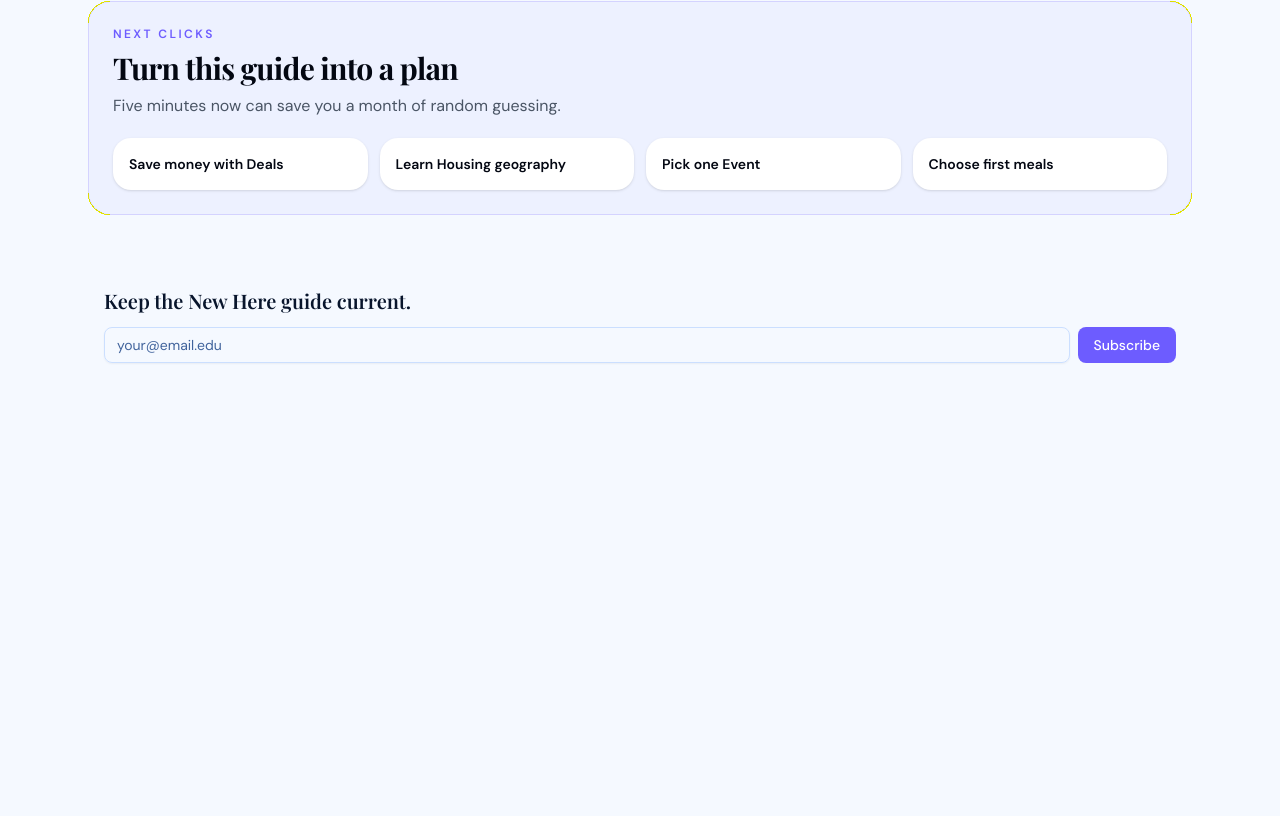
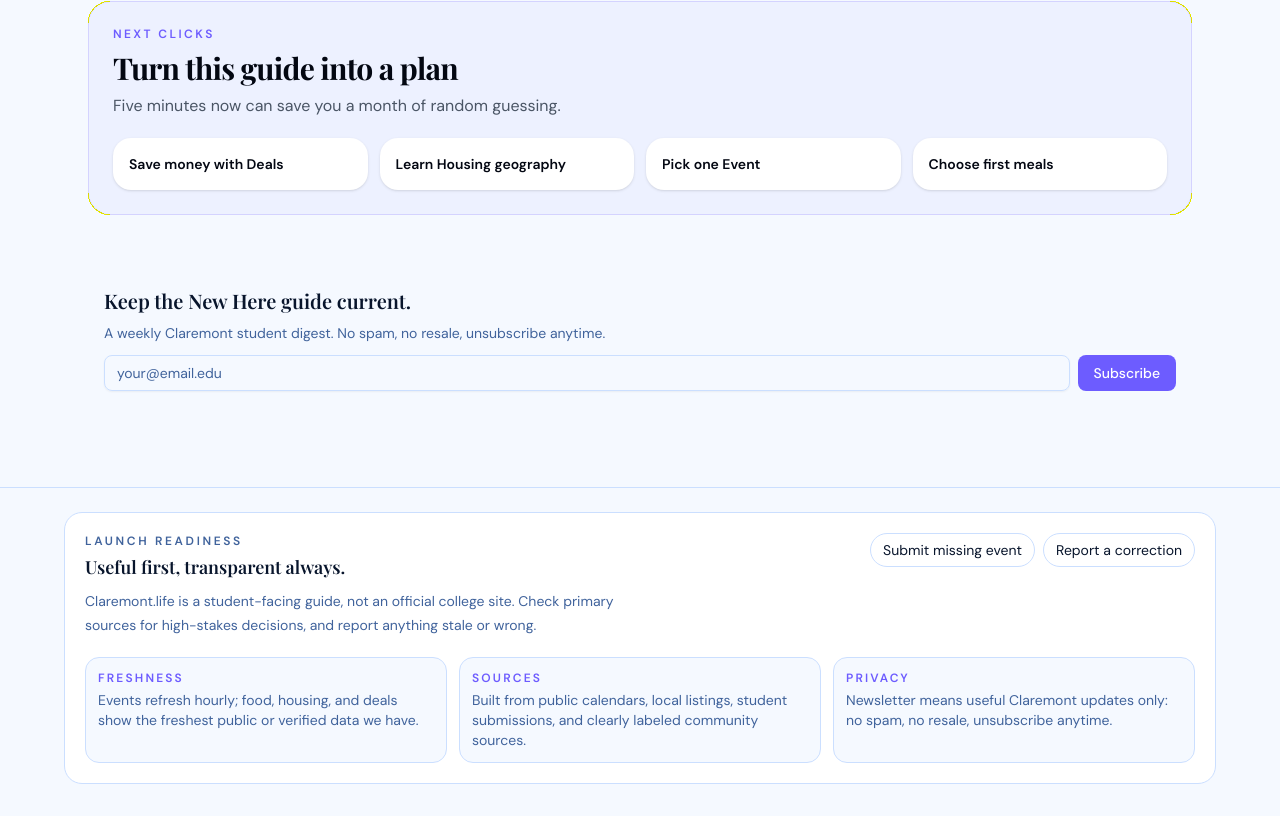
Before and after one commit to vencatron/claremont.life, a Next.js app: page /new in a window 1280 px wide. Shown: the part 3558-4374 px from the top of the page. Before the commit the page ends 4017 px from the top, so only its background shows below. Built offline with nearby package versions, Linux system fonts and the light colour scheme; a web font is replaced by a local one.

Commit message:
feat: add launch readiness trust polish

```diff
--- a/src/app/events/page.tsx
+++ b/src/app/events/page.tsx
@@ -19,6 +19,14 @@ export default async function EventsPage() {
           </Button>
         </div>
       </div>
+      <div className="px-4 pb-3 md:px-6">
+        <div className="rounded-2xl border border-blue-100 bg-blue-50 px-4 py-3 text-sm text-blue-950">
+          <p className="font-semibold">Freshness: public 7C calendars refresh hourly.</p>
+          <p className="mt-1 text-blue-900/80">
+            We hide stale events automatically. Missing or wrong source data? Submit an event or report a correction so the guide stays useful.
+          </p>
+        </div>
+      </div>
       <EventsFeed events={events} />
     </div>
   )
--- a/src/app/layout.tsx
+++ b/src/app/layout.tsx
@@ -2,6 +2,7 @@ import type { Metadata } from 'next'
 import { Playfair_Display, DM_Sans, Bebas_Neue } from 'next/font/google'
 import { BottomNav } from '@/components/BottomNav'
 import { DesktopNav } from '@/components/DesktopNav'
+import { LaunchTrustFooter } from '@/components/LaunchTrustFooter'
 import { LayoutWrapper } from '@/components/LayoutWrapper'
 import './globals.css'
 
@@ -20,6 +21,7 @@ export default function RootLayout({ children }: { children: React.ReactNode })
       <body className="bg-black md:bg-background text-foreground font-[family-name:var(--font-dm-sans)] antialiased">
         <DesktopNav />
         <LayoutWrapper>{children}</LayoutWrapper>
+        <LaunchTrustFooter />
         <BottomNav />
       </body>
     </html>
--- a/src/components/EventCard.tsx
+++ b/src/components/EventCard.tsx
@@ -28,6 +28,17 @@ function safeEventUrl(url: string | null | undefined): string | null {
   }
 }
 
+function formatSource(source: string | null | undefined): string {
+  if (!source) return 'Unknown source'
+  return source
+    .replace(/[_-]+/g, ' ')
+    .replace(/\b\w/g, (letter) => letter.toUpperCase())
+}
+
+function sourceDetail(source: string | null | undefined): string {
+  return source ? ` (${source})` : ''
+}
+
 export function EventCard({ event }: EventCardProps) {
   const metadata = inferStudentEventMetadata(event)
   const colorClass = COLLEGE_COLORS[metadata.campus] || COLLEGE_COLORS['All']
@@ -43,6 +54,8 @@ export function EventCard({ event }: EventCardProps) {
     }).format(eventDate)
     : 'Time TBD'
   const safeUrl = safeEventUrl(event.url)
+  const sourceLabel = formatSource(event.source)
+  const sourceId = sourceDetail(event.source)
 
   const content = (
     <Card className="p-4 shadow-sm rounded-xl hover:shadow-md transition-shadow h-full">
@@ -77,6 +90,9 @@ export function EventCard({ event }: EventCardProps) {
               {event.description}
             </p>
           )}
+          <p className="mt-3 border-t border-gray-100 pt-2 text-xs text-gray-500">
+            Source: {sourceLabel}{sourceId}. Public calendar or submitted listing; not independently verified by claremont.life.
+          </p>
         </div>
       </div>
     </Card>
--- /dev/null
+++ b/src/components/LaunchTrustFooter.tsx
@@ -0,0 +1,69 @@
+'use client'
+
+import Link from 'next/link'
+import { usePathname } from 'next/navigation'
+
+const TRUST_ITEMS = [
+  {
+    label: 'Freshness',
+    copy: 'Events refresh hourly; food, housing, and deals show the freshest public or verified data we have.',
+  },
+  {
+    label: 'Sources',
+    copy: 'Built from public calendars, local listings, student submissions, and clearly labeled community sources.',
+  },
+  {
+    label: 'Privacy',
+    copy: 'Newsletter means useful Claremont updates only: no spam, no resale, unsubscribe anytime.',
+  },
+]
+
+export function LaunchTrustFooter() {
+  const pathname = usePathname()
+
+  if (pathname === '/explore') return null
+
+  return (
+    <footer className="relative z-20 border-t border-white/10 bg-black px-4 pb-24 pt-6 text-white md:border-border md:bg-background md:px-6 md:pb-8 md:text-foreground">
+      <div className="mx-auto max-w-6xl rounded-2xl border border-white/10 bg-white/[0.04] p-4 md:border-border md:bg-card md:p-5">
+        <div className="flex flex-col gap-4 md:flex-row md:items-start md:justify-between">
+          <div className="max-w-xl">
+            <p className="text-xs font-semibold uppercase tracking-[0.22em] text-white/50 md:text-muted-foreground">
+              Launch readiness
+            </p>
+            <h2 className="mt-1 text-lg font-semibold" style={{ fontFamily: 'var(--font-playfair)' }}>
+              Useful first, transparent always.
+            </h2>
+            <p className="mt-2 text-sm leading-6 text-white/65 md:text-muted-foreground">
+              Claremont.life is a student-facing guide, not an official college site. Check primary sources for high-stakes decisions, and report anything stale or wrong.
+            </p>
+          </div>
+
+          <div className="flex flex-wrap gap-2 text-sm">
+            <Link
+              href="/events/submit"
+              className="rounded-full border border-white/15 px-3 py-1.5 text-white/85 transition-colors hover:bg-white/10 md:border-border md:text-foreground md:hover:bg-accent"
+            >
+              Submit missing event
+            </Link>
+            <a
+              href="mailto:corrections@claremont.life?subject=Correction%20for%20claremont.life"
+              className="rounded-full border border-white/15 px-3 py-1.5 text-white/85 transition-colors hover:bg-white/10 md:border-border md:text-foreground md:hover:bg-accent"
+            >
+              Report a correction
+            </a>
+          </div>
+        </div>
+
+        <div className="mt-5 grid gap-3 md:grid-cols-3">
+          {TRUST_ITEMS.map((item) => (
+            <div key={item.label} className="rounded-xl border border-white/10 bg-black/20 p-3 md:border-border md:bg-background">
+              <p className="text-xs font-semibold uppercase tracking-[0.18em] text-primary">{item.label}</p>
+              <p className="mt-1 text-sm leading-5 text-white/70 md:text-muted-foreground">{item.copy}</p>
+            </div>
+          ))}
+        </div>
+      </div>
+    </footer>
+  )
+}
--- a/src/components/NewsletterSignup.tsx
+++ b/src/components/NewsletterSignup.tsx
@@ -33,7 +33,10 @@ export function NewsletterSignup({ heading = 'Weekly. Free. Worth it.' }: Newsle
 
   return (
     <div className="py-8 px-4">
-      <h2 className="text-xl font-semibold mb-3" style={{ fontFamily: 'var(--font-playfair)' }}>{heading}</h2>
+      <h2 className="text-xl font-semibold mb-2" style={{ fontFamily: 'var(--font-playfair)' }}>{heading}</h2>
+      <p className="mb-3 text-sm text-muted-foreground">
+        A weekly Claremont student digest. No spam, no resale, unsubscribe anytime.
+      </p>
       <form onSubmit={handleSubmit} className="flex gap-2">
         <Input type="email" placeholder="your@email.edu" value={email} onChange={(e) => setEmail(e.target.value)} required className="flex-1" />
         <Button type="submit" disabled={status === 'loading'} className="bg-primary hover:bg-primary/90 text-white shrink-0">
```
Also changed, not shown: 2 other files (tests, documents, lock files or other folders).
